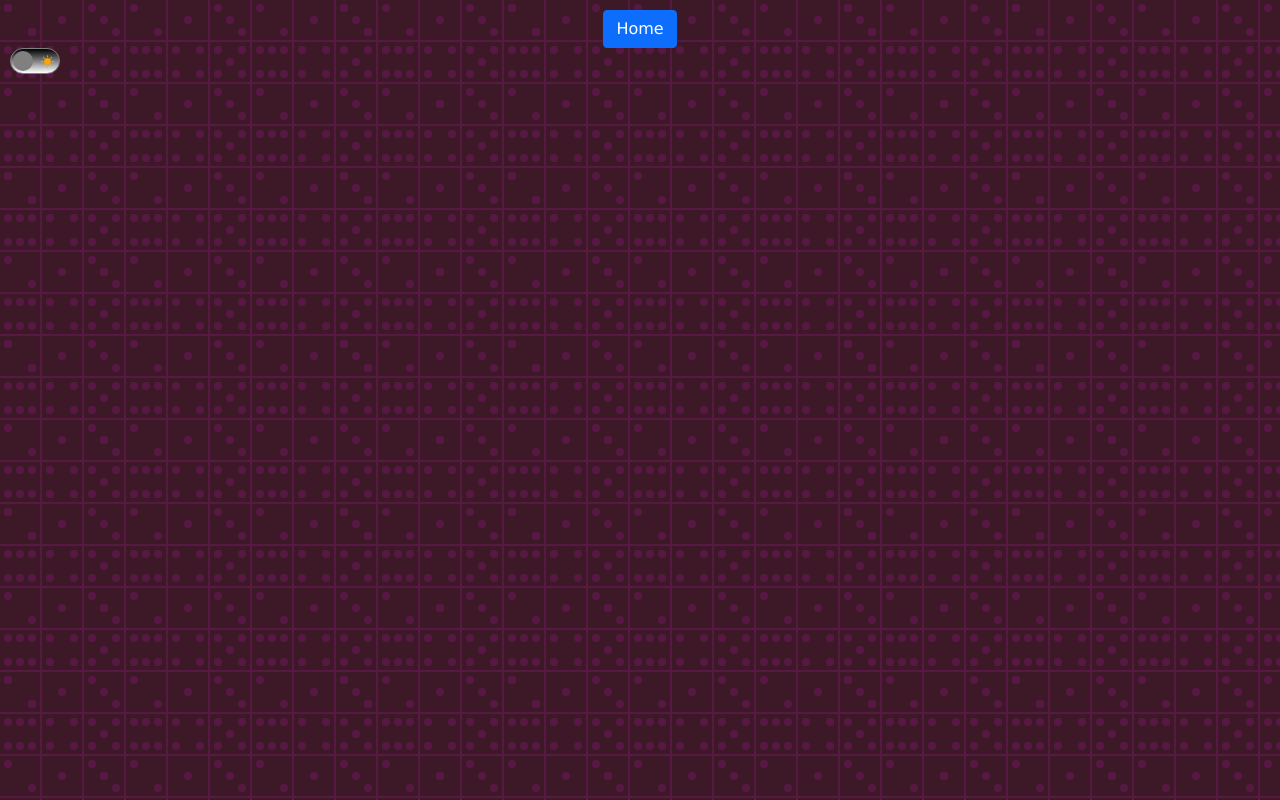
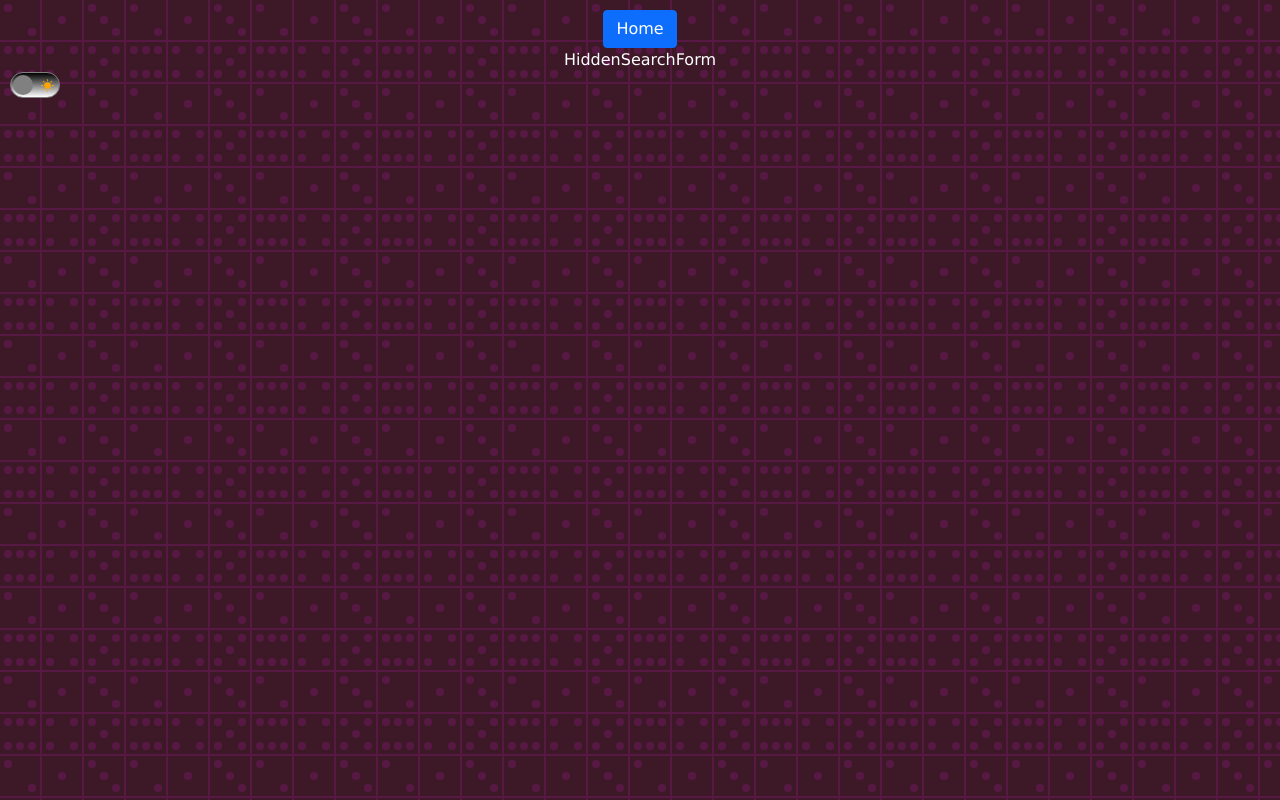
Before and after one commit to ShannaJSmith/css-components, a React (Create React App) app in the folder css-components/: page /background1 in a window 1280 px wide. Built offline with nearby package versions, Linux system fonts and the light colour scheme.

Commit message:
create hiddensearchform files and import

```diff
--- /dev/null
+++ b/css-components/src/components/HiddenSearchForm.jsx
@@ -0,0 +1,7 @@
+import './HiddenSearchForm.css';
+
+const HiddenSearchForm = () => {
+  return <div>HiddenSearchForm</div>;
+};
+
+export default HiddenSearchForm;
--- a/css-components/src/pages/Background1.jsx
+++ b/css-components/src/pages/Background1.jsx
@@ -2,6 +2,7 @@ import './Background1.css';
 import DarkModeButton from '../components/DarkModeButton';
 import { Link } from 'react-router-dom';
 import { Button } from 'react-bootstrap';
+import HiddenSearchForm from '../components/HiddenSearchForm';
 
 const Background1 = () => {
   return (
@@ -9,6 +10,7 @@ const Background1 = () => {
       <Link to="/">
         <Button variant="primary">Home</Button>
       </Link>
+      <HiddenSearchForm />
       <DarkModeButton />
     </div>
   );
```
Also changed, not shown: css-components/src/components/HiddenSearchForm.css (added).
